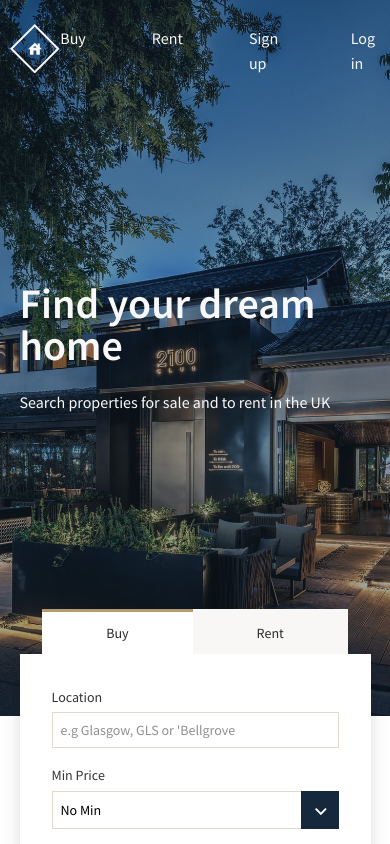
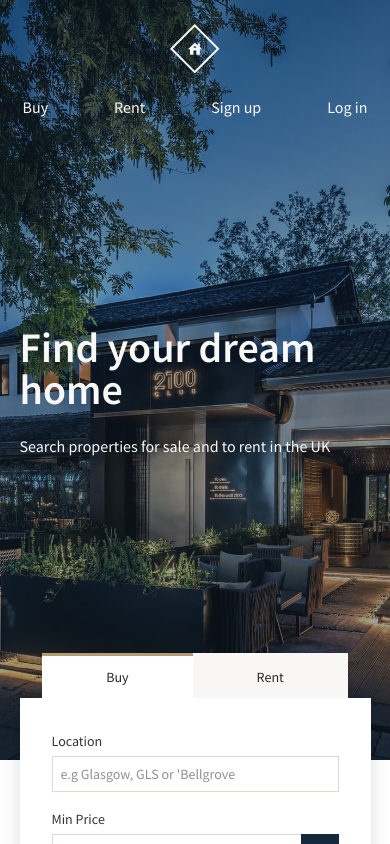
Before and after one commit to dylanmooney62/ic-moves, a React (Create React App) app: page / in a window 390 px wide. Shown: the top 844 px of the page. Built offline with nearby package versions, Linux system fonts and the light colour scheme.

Commit message:
made header responsive

```diff
--- a/src/components/Header/Navigation.jsx
+++ b/src/components/Header/Navigation.jsx
@@ -41,11 +41,19 @@ const StyledNavigation = styled.nav`
   @media only screen and (max-width: 1240px) {
     width: 95%;
   }
+
+  @media only screen and (max-width: 740px) {
+    flex-direction: column;
+  }
 `;
 
 const NavigationList = styled.ul`
   display: flex;
   list-style: none;
+
+  @media only screen and (max-width: 740px) {
+    margin-top: ${(props) => props.theme.spacing.md};
+  }
 `;
 
 const NavigationItem = styled.li`
```
